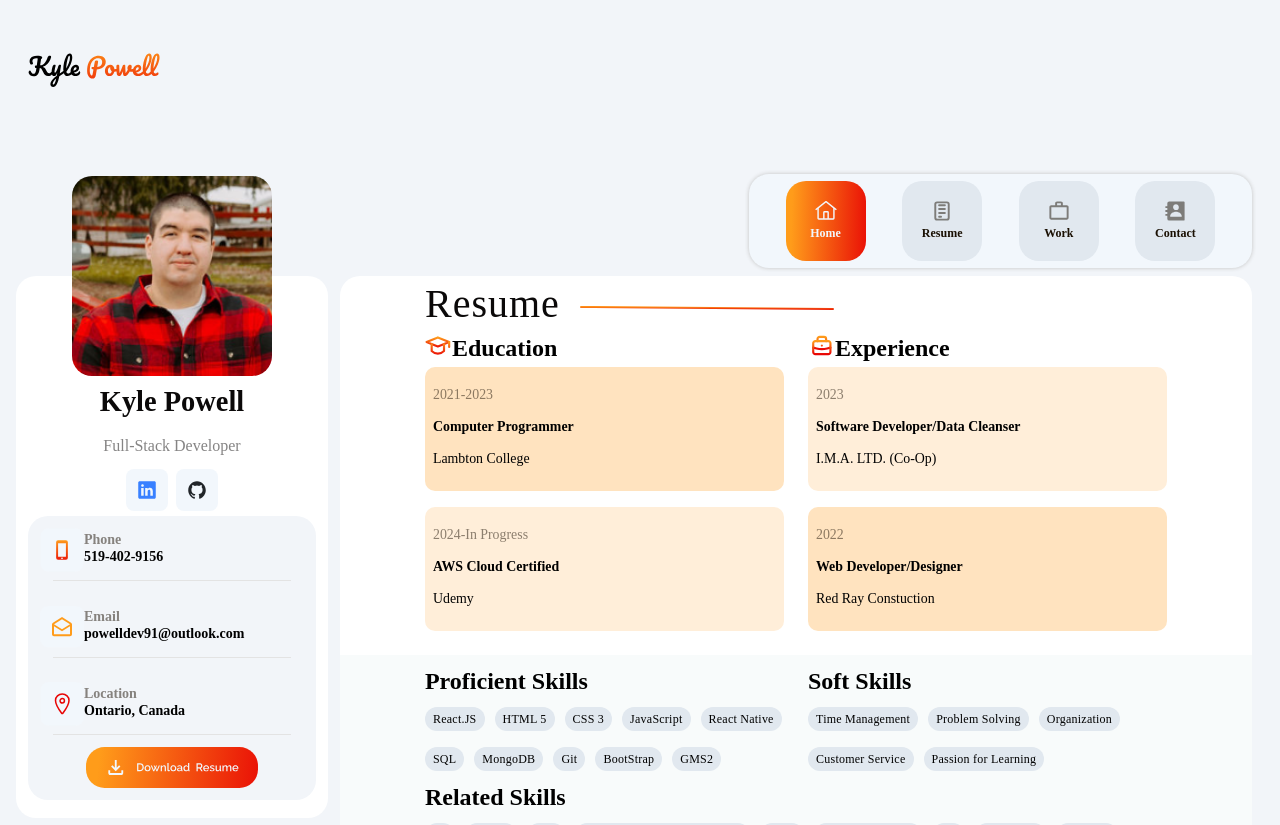
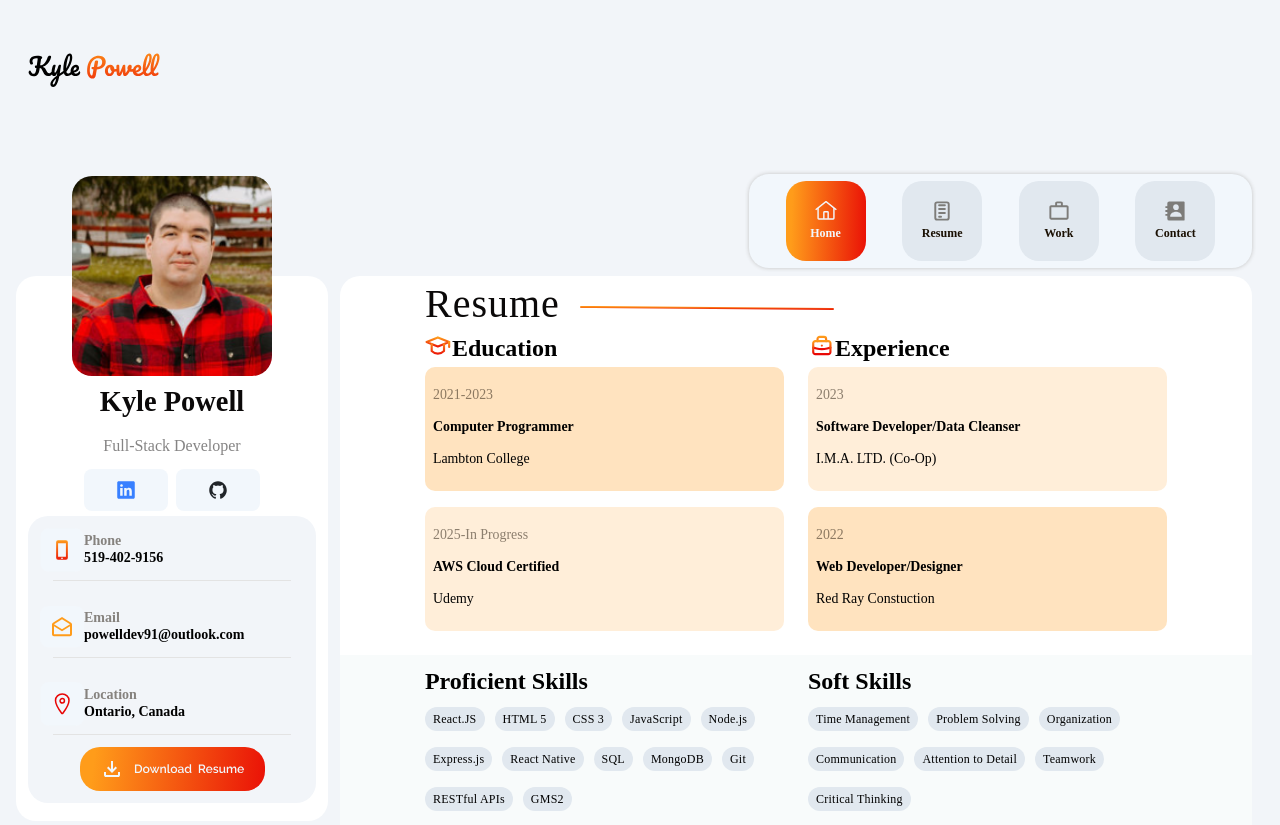
Before and after one commit to KyleP55/ReactResumeWebsite, a React (Create React App) app: page /resume in a window 1280 px wide. Built offline with nearby package versions, Linux system fonts and the light colour scheme.

Commit message:
FinishedSite

```diff
--- a/package.json
+++ b/package.json
@@ -8,6 +8,7 @@
     "@testing-library/react": "^13.4.0",
     "@testing-library/user-event": "^13.5.0",
     "jquery": "^3.7.1",
+    "js-file-download": "^0.4.12",
     "react": "^18.3.1",
     "react-dom": "^18.3.1",
     "react-icons": "^5.3.0",
--- a/src/components/Profile.js
+++ b/src/components/Profile.js
@@ -3,7 +3,8 @@ import headShot from '../images/HeadShot2.png';
 import SocialsButton from './SocialsButton';
 import ContactGroup from './ContactGroup';
 import '../css/profile.css';
-import setBodyHeight from '../utility/setBodyHeight';
+
+import PDF from "../files/kpResume.pdf";
 
 import mobileImg from '../images/gridicons_phone.svg';
 import emailImg from '../images/Email.svg';
@@ -42,23 +43,20 @@ function Profile() {
                     <p className='nameText'>Kyle Powell</p>
                     <p className="descriptionText">Full-Stack Developer</p>
                     <div className="socialsContainer">
-                        <SocialsButton icon="logo-linkedin" color="primary" />
-                        <SocialsButton icon="logo-github" />
+                        <SocialsButton icon="logo-linkedin" color="primary" link="https://www.linkedin.com/in/kyle-p-84242731a/" />
+                        <SocialsButton icon="logo-github" link="https://github.com/KyleP55" />
                     </div>
                     <div className="profileContactContainer">
                         {contactInfo.map((i, index) => {
                             return (<ContactGroup info={i} key={index} />);
                         })}
-                        <a
-                            href={'../files/KylePowellResume.pdf'}
-                            download="KylePowellResume.pdf"
-                            target="_blank"
-                            className="flexCenter"
-                        >
-                            <img
-                                src={download} className="resumeDownload"
-                            />
-                        </a>
+                        <div className="flexCenter">
+                            <a className="flexCenter" href={PDF} download="KylePowellResume.pdf">
+                                <img
+                                    src={download} className="resumeDownload"
+                                />
+                            </a>
+                        </div>
                     </div>
                 </div>
             </div>
--- a/src/components/SocialsButton.js
+++ b/src/components/SocialsButton.js
@@ -1,8 +1,8 @@
 import { useNavigate } from "react-router-dom";
 import "../css/socialsButton.css";
 
-function SocialsButton({ icon, color }) {
-    return (<div className="socialsButton">
+function SocialsButton({ icon, color, link }) {
+    return (<div className="socialsButton" onClick={() => window.open(link)}>
         <ion-icon name={icon} color={color} />
     </div>)
 }
--- a/src/components/WorkSection.js
+++ b/src/components/WorkSection.js
@@ -12,7 +12,9 @@ function WorkSection({ info, index }) {
 
 
     return (<div className="outerDiv"><div className={cn}><a href={info.link} className="clearUnderline">
-        <img src={info.img} className="workSectionImage" alt="image" />
+        <div className="centerImg">
+            <img src={info.img} className="workSectionImage" alt="image" />
+        </div>
         <p className="sectionTitleText workSectionTitleText">{info.title}</p>
         <p className="sectionText workSectionText">{info.description}</p>
     </a></div></div>);
--- a/src/css/main.css
+++ b/src/css/main.css
@@ -224,9 +224,15 @@
 
 .formContainer {
     width: 100%;
+    max-width: 600px;
+    margin-left: auto;
+    margin-right: auto;
     background-color: #F8FBFB;
     border-radius: 20px;
     padding: 8px 16px;
+    display: flex;
+    justify-content: center;
+    align-items: center;
 }
 
 form {
@@ -237,6 +243,14 @@ form {
 
 .textDiv {
     width: 100%
+}
+
+.centerText {
+    text-align: center;
+}
+
+.botMarg {
+    margin-bottom: 36px;
 }
 
 .labelText {
@@ -291,6 +305,10 @@ form {
     width: 100%
 }
 
+.fill {
+    width: 60%;
+}
+
  .scroll::-webkit-scrollbar {
     display: none;
   }
@@ -308,7 +326,7 @@ form {
     position: absolute;
     z-index: 3;
     top: 725px;
-    right: 10%;
+    right: 35px;
     &::before {
         content: '';
         width: 12px;
--- a/src/css/profile.css
+++ b/src/css/profile.css
@@ -116,7 +116,7 @@
 }
 
 .resumeDownload {
-    width: 60%;
+    width: 100%;
     max-width: 200px;
     height: auto;
     margin-bottom: 12px;
--- a/src/css/socialsButton.css
+++ b/src/css/socialsButton.css
@@ -3,7 +3,7 @@
     justify-content: center;
     align-items: center;
 
-    width: 42px;
+    width: 84px;
     height: 42px;
     background-color: #F2F7FC;
     border-radius: 8px;
--- a/src/css/workSection.css
+++ b/src/css/workSection.css
@@ -7,17 +7,27 @@
     gap: 16px;
 }
 
+.centerImg {
+    display: flex;
+    justify-content: center;
+}
+
 .workSection {
     padding: 8px;
     border-radius: 8px;
     max-width: 100%;
+    display: flex;
+    justify-content: center;
 }
 
 .workSectionImage {
     max-width: 100%;
     height: auto;
+    max-height: 300px;
     padding-bottom: 8px;
     border-radius: 8px;
+    margin-left: auto;
+    margin-right: auto;
 }
 
 .workSectionTitleText {
--- a/src/pages/Contact.js
+++ b/src/pages/Contact.js
@@ -32,8 +32,10 @@ function Contact({ activePage, onClick }) {
             <div className="row pageInfo scroll" id="pageInfo">
                 <div className="formContainer">
                     <form ref={form} onSubmit={sendForm}>
-                        <div className="textDiv">
-                            <p>I am always open to <b>new projects</b>, <b>opportunities</b> and other stuff.</p>
+                        <div className="textDiv botMarg">
+                            <p className="centerText"><b>Let's Build the Future Together!</b>
+                                <br /><br />
+                                Feel free to reach out for web app development <b>opportunities</b>, <b>collaborations</b>, or <b>exciting projects</b>. I'm always open to new challenges and innovative ideas. Let’s make something amazing!</p>
                         </div>
 
                         <label className="labelText">Name:</label>
--- a/src/pages/Home.js
+++ b/src/pages/Home.js
@@ -25,7 +25,7 @@ const sectionInfo = [
     {
         image: gameIcon,
         title: "Game Development",
-        info: "Game development is what ignited my passion for programming when I was in highschool back in 2005. Though it was just a side hobby at the time it I started out with Tutoring and Flash ActionScript 2 but then switch to GMS, Unity and Godot."
+        info: "Game development is what ignited my passion for programming when I was in highschool back in 2005. Though it was just a side hobby at the time, I started out with Tutoring and Flash ActionScript 2, but then switch to GMS, Unity and Godot."
     },
     {
         image: databaseIcon,
@@ -51,10 +51,9 @@ function Home({ activePage, onClick }) {
                     <img src={Line} className="line" />
                 </div>
                 <div className="paragraphDiv">
-                    <p className="paragraphText">Hello there! I'm thrilled to welcome you to my portfolio. I am a passionate and versatile
-                        full-stack developer with a keen interest in exploring the latest cutting-edge technologies.
-                        My journey in the world of web development has been nothing short of exhilarating, and
-                        I constantly strive to enhance my skills and embrace emerging trends in the industry.</p>
+                    <p className="paragraphText"><b>Passionate MERN Stack Developer. </b>
+
+                        I’m a web developer with a strong focus on the MERN stack—MongoDB, Express, React, and Node.js. I’m driven by a passion for creating seamless, dynamic web applications that solve real-world problems. With a keen eye for detail and a commitment to clean, efficient code, I work with clients to turn innovative ideas into high-performance web solutions. Let's build something amazing together!</p>
                 </div>
                 <h2 className="subTitle">What I Do!</h2>
 
--- a/src/pages/Resume.js
+++ b/src/pages/Resume.js
@@ -4,7 +4,6 @@ import PagesGroup from "../components/PagesGroup";
 import EduExpSection from "../components/EduExpSection";
 import $ from "jquery";
 
-import setBodyHeight from "../utility/setBodyHeight";
 import Line from "../images/line.svg";
 import DegreeHat from "../images/degreeHat.svg";
 import Briefcase from "../images/briefcase.svg";
@@ -16,7 +15,7 @@ const education = [
         from: "Lambton College"
     },
     {
-        date: "2024-In Progress",
+        date: "2025-In Progress",
         title: "AWS Cloud Certified",
         from: "Udemy"
     }
@@ -40,20 +39,24 @@ const profSkills = [
     "HTML 5",
     "CSS 3",
     "JavaScript",
+    "Node.js",
+    "Express.js",
     "React Native",
     "SQL",
     "MongoDB",
     "Git",
-    "BootStrap",
-    "GMS2"
+    "RESTful APIs",
+    "GMS2",
 ];
 
 const softSkills = [
     "Time Management",
     "Problem Solving",
     "Organization",
-    "Customer Service",
-    "Passion for Learning"
+    "Communication",
+    "Attention to Detail",
+    "Teamwork",
+    "Critical Thinking"
 ];
 
 const relatedSkills = [
@@ -64,8 +67,11 @@ const relatedSkills = [
     ".NET",
     "Spring/Tyme-Leaf",
     "Pip",
+    "BootStrap",
     "TypeScript",
     "TailWind",
+    "Authentication",
+    "Unit Testing",
     "CI/CD Pipeline",
     "Agile Methodology",
     "Figma",
```
Also changed, not shown: src/pages/Work.js (+5 -5 lines), 2 other files (tests, documents, lock files or other folders).
